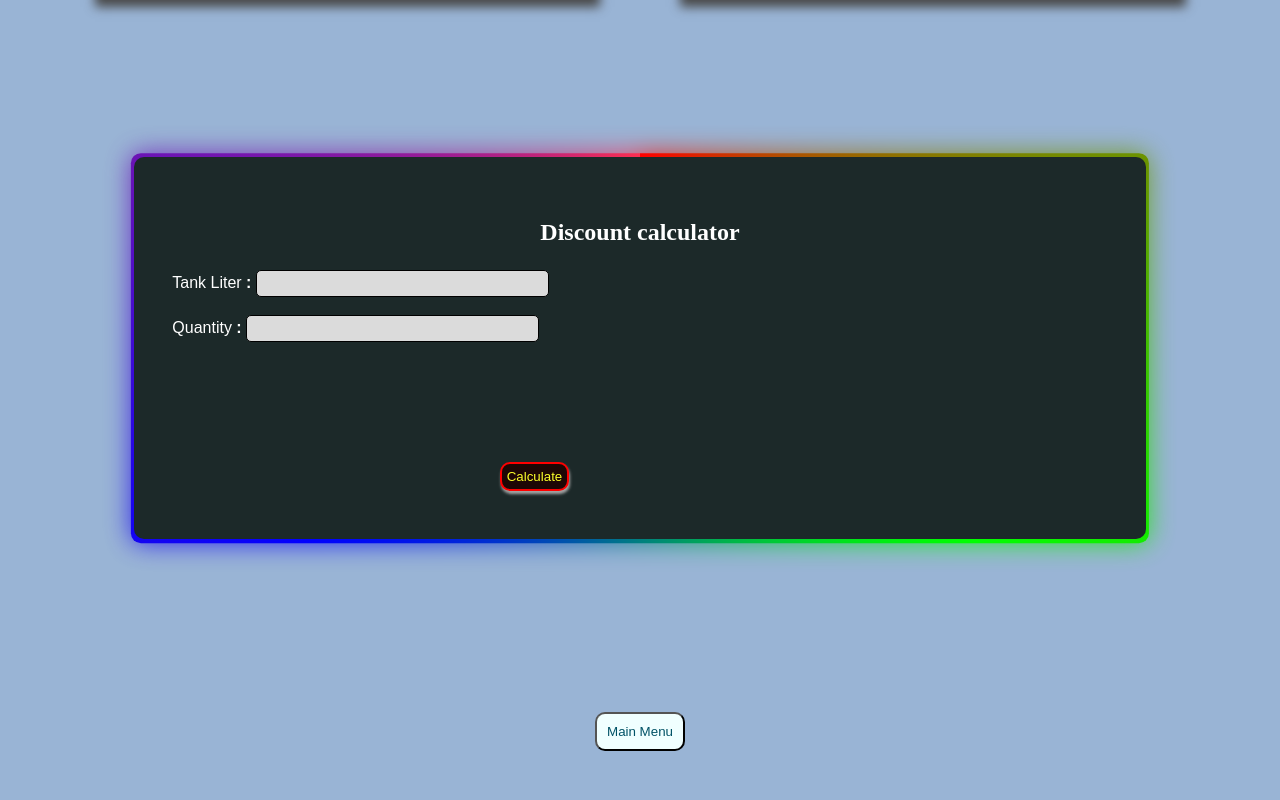
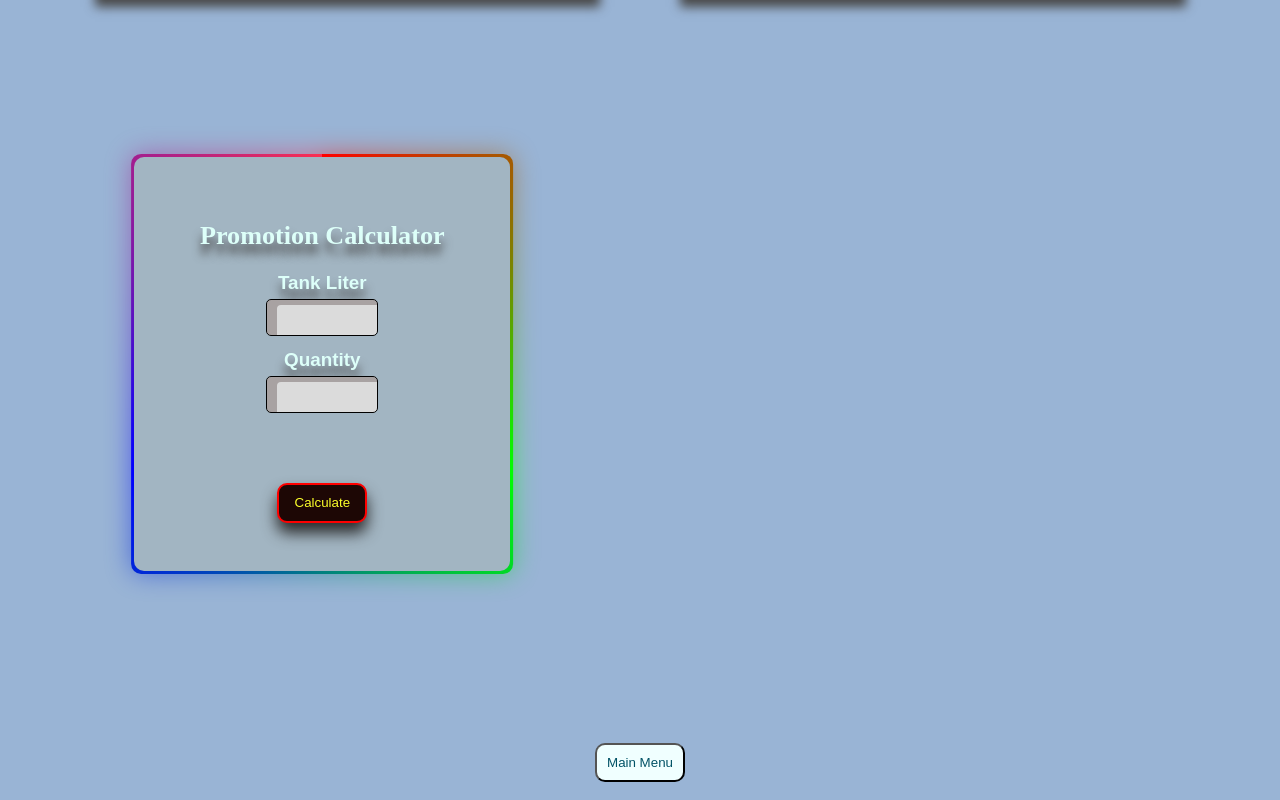
Before and after one commit to Boobear99/thitsar_price, a plain HTML site: page tri.html in a window 1280 px wide. Shown: the part 1419-2219 px from the top of the page. Before the commit the page ends 2188 px from the top, so only its background shows below. Drawn offline with Linux system fonts and the light colour scheme.

Commit message:
Add files via upload

```diff
--- a/tri.css
+++ b/tri.css
@@ -65,57 +65,99 @@ button:hover{
 }
 
 #pprice{
-    color:rgb(255, 221, 30);
-    font-weight: normal;
+    color:rgb(29, 10, 97);
+    font-weight: 600;
     font-family: Arial, Helvetica, sans-serif;
     font-size:medium;
 
 }
 
 #tpprice{
-    color:rgb(255, 221, 30);
-    font-weight: normal;
+    color:rgb(29, 10, 97);
+    font-weight: 600;
     font-family: Arial, Helvetica, sans-serif;
     font-size:medium;
 }
 
 input{
-    width: 30%;
-    height: 15px;
+
+    display:inline-block;
+    width: 100px;
+    height: 25px;
     border: solid 1px black;
     border-radius: 5px;
     text-align: center;
+    justify-content: center;
+    align-items: center;
     padding: 5px;
     font-family: Arial, Helvetica, sans-serif;
-    font-weight: bold;
+    font-size: medium;
+    font-weight: 600;
     color: rgb(24, 20, 255);
     background-color: rgb(219, 219, 219);
+    position: relative;
+    box-shadow: inset 10px 5px rgb(168, 162, 162);
 }
 
+
+
 label{
+    display: block;
     font-family: Arial, Helvetica, sans-serif;
-    font-size: medium;
+    font-size: 1.8cap;
+    font-weight: 700;
+    position: relative;
+    bottom: 5px;
+}
+
+h3{
+    display: block;
+    font-family: 'Times New Roman', Times, serif;
+    text-align: center;
+    font-size: 2.5cap;
+    position: relative;
 }
 
 .btnCalculate{
+    display: inline-block;
     background-color: #1d0705;
     padding: 5px;
+    width: 90px;
+    height: 40px;
     border: solid 2px rgb(255, 0, 0);
     color: rgb(251, 255, 42);
     font-family: Arial, Helvetica, sans-serif;
-    box-shadow: 1px 3px 3px rgb(165, 165, 165);
-    margin-left: 35%;
+    box-shadow: 0px 10px 15px rgb(43, 43, 43);
+    position: relative;
+
 
 }
 
+.btnCalculate:hover{
+
+    display: inline-block;
+    background-color: #1d0705;
+    padding: 5px;
+    width: 90px;
+    height: 40px;
+    border: solid 2px rgb(255, 0, 0);
+    color: rgb(251, 255, 42);
+    font-family: Arial, Helvetica, sans-serif;
+    scale: 1.1;
+    position: relative;
+}
+
 .disBox{
+    justify-content: center;
+    align-items: center;
+    text-align: center;
     border-radius: 10px;
-    text-align: left;
-    max-width: 75%;
-    height: auto;
+    width: 300px;
+    max-width: 85%;
+    max-height: auto;
     padding: 3%;
-    background-color: rgb(28, 41, 41);
-    color: white;
+    background-color: #A2B5C2;
+    color: #DDFFF9;
     text-wrap: pretty ;
     margin: 10%;
     position:relative;
@@ -154,11 +196,11 @@ label{
 
     z-index: -1;
 
-    padding: 3.5px;
+    padding: 3px;
 
     border-radius: 10px;
 
-    animation: 1s spin linear infinite;
+    animation: 2.5s spin linear infinite;
 
 }
 
@@ -168,7 +210,7 @@ label{
 
     filter: blur(0.8rem);
 
-    opacity: 0.8;
+    opacity: 0.5;
 
 }
 
@@ -200,6 +242,9 @@ p{
     font-family: Arial, Helvetica, sans-serif;
     font-size: medium;
     margin: 10px;
+    text-align: left;
+    text-wrap: no warp;
+    font-weight: 500;
 
 
 }
@@ -207,17 +252,17 @@ p{
 .t1pcs{
     margin: 5px;
     color: red;
+    text-align: center;
 }
 
 #t2pcs{
     margin: 5px;
     color: red;
     margin-top: 8%;
+    text-align-last: center;
 
 }
 
-h3{
-    font-family: 'Times New Roman', Times, serif;
-    text-align: center;
-    font-size: x-large;
+.disBox{
+	text-shadow: 0 10px 10px #464646;
 }
--- a/tri.html
+++ b/tri.html
@@ -32,9 +32,10 @@
     </div>
 
     <div class="disBox">
-        <h3>Discount calculator</h3>
 
-   <label for="tank-liter"> Tank Liter <b>:</b> </label>
+        <h3>Promotion Calculator</h3>
+
+   <label for="tank-liter"> Tank Liter </label>
     <input id="li" list="liter" name="tank-liter" >
     <datalist id="liter">
         <option value=550></option>
@@ -44,7 +45,7 @@
     </datalist>
 
     <br><br>
-    <label for=""> Quantity <b>:</b>    </label>
+    <label for=""> Quantity    </label>
     <input type="number" id="qty"><br><br>
     <p class="t1pcs" id="t1pcs"><u></u></p>
     <p id="error"></p>
```
